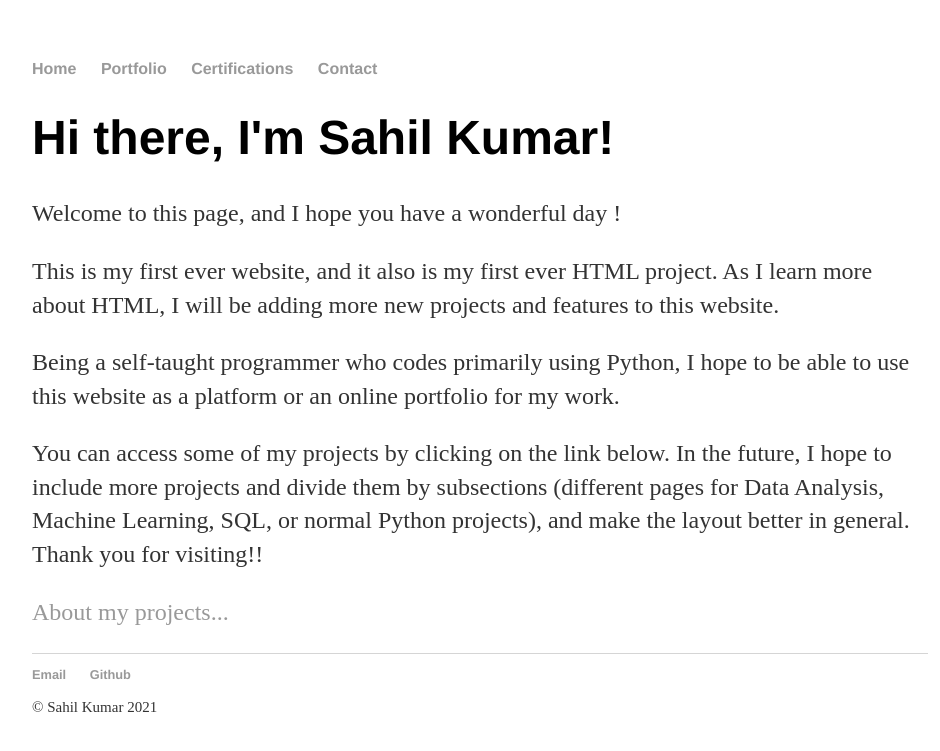
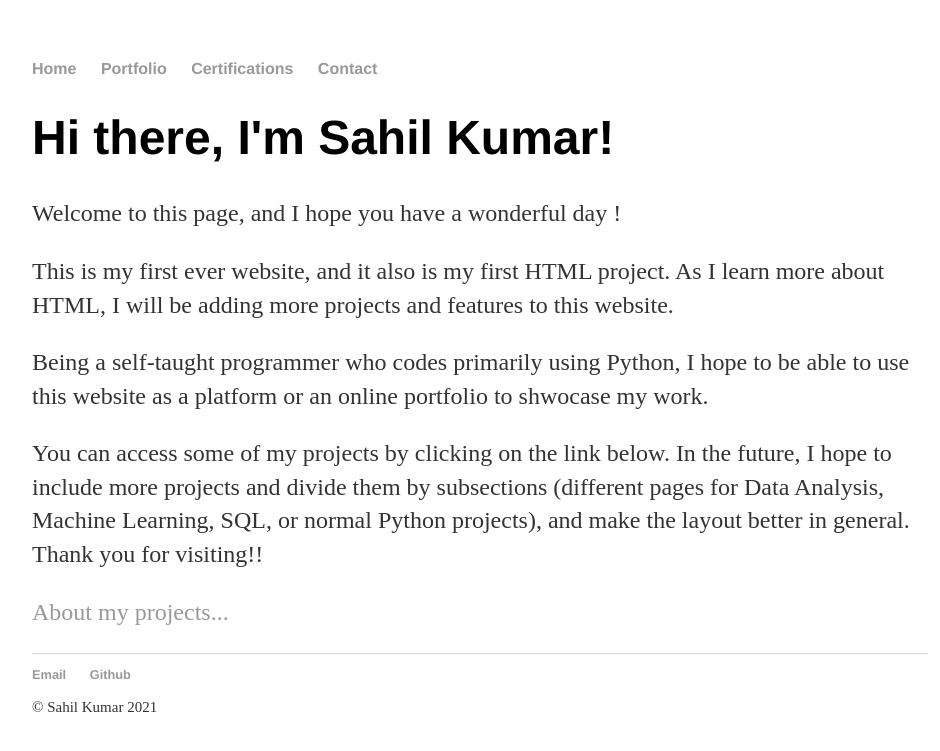
Before and after one commit to sahilk98/sahilk98.github.io, a Jekyll site: the page built from index.html, in a window 1280 px wide. Shown: the top 751 px of the page, without its empty margins (160-1100 px from the left). Built offline with Jekyll 4.4.1, drawn with Linux system fonts in a browser that asks for light colours.

Commit message:
Update index.html

```diff
--- a/index.html
+++ b/index.html
@@ -5,8 +5,8 @@ title: Sahil Kumar
 <div class="blurb">
 	<h1>Hi there, I'm Sahil Kumar!</h1>
 	<p>Welcome to this page, and I hope you have a wonderful day ! </p>
-	<p>This is my first ever website, and it also is my first ever HTML project. As I learn more about HTML, I will be adding more new projects and features to this website. </p>
-	<p>Being a self-taught programmer who codes primarily using Python, I hope to be able to use this website as a platform or an online portfolio for my work. </p>
+	<p>This is my first ever website, and it also is my first HTML project. As I learn more about HTML, I will be adding more projects and features to this website. </p>
+	<p>Being a self-taught programmer who codes primarily using Python, I hope to be able to use this website as a platform or an online portfolio to shwocase my work. </p>
 	<p>You can access some of my projects by clicking on the link below. In the future, I hope to include more projects and divide them by subsections (different pages for
 		Data Analysis, Machine Learning, SQL, or normal Python projects), and make the layout better in general. Thank you for visiting!! </p>
 	<p><a href="/portfolio">About my projects...</a></p>
```
